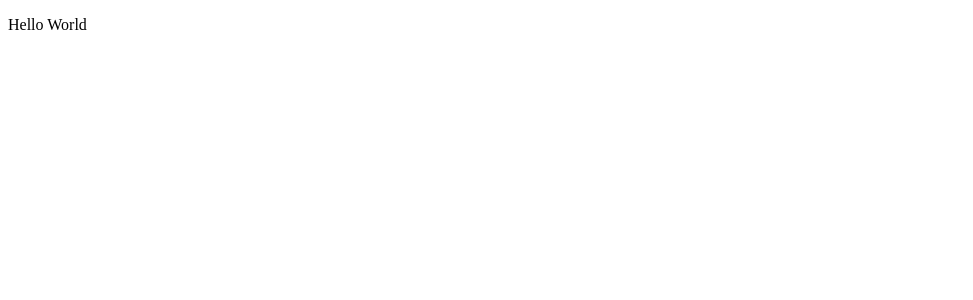
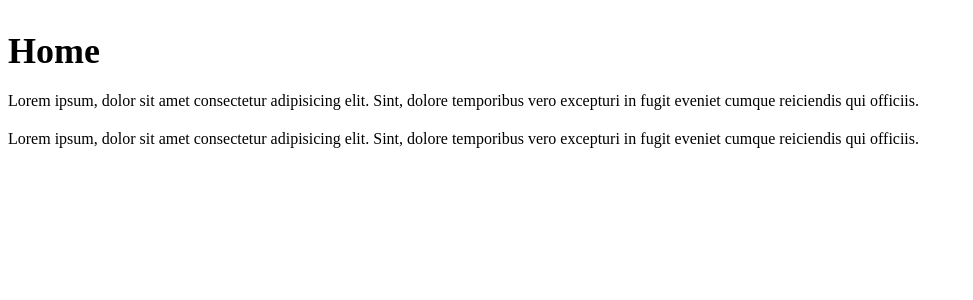
Before and after one commit to IRSAGE/Nuxt-Crash-Course, a Nuxt app: page / in a window 1280 px wide. Shown: the top 300 px of the page, without its empty margins (0-973 px from the left). Built offline with nearby package versions, Linux system fonts and the light colour scheme.

Commit message:
Adding Pages

```diff
--- a/app.vue
+++ /dev/null
@@ -1,5 +0,0 @@
-<template>
-  <div>
-    <p>Hello World</p>
-  </div>
-</template>
--- /dev/null
+++ b/pages/about.vue
@@ -0,0 +1,25 @@
+<template>
+  <div>
+    <h2>About</h2>
+    <p>
+      Lorem ipsum, dolor sit amet consectetur adipisicing elit. Sint, dolore
+      temporibus vero excepturi in fugit eveniet cumque reiciendis qui officiis.
+    </p>
+    <p>
+      Lorem ipsum, dolor sit amet consectetur adipisicing elit. Sint, dolore
+      temporibus vero excepturi in fugit eveniet cumque reiciendis qui officiis.
+    </p>
+  </div>
+</template>
+
+<script setup></script>
+
+<style scoped>
+h2 {
+  margin-bottom: 20px;
+  font-size: 36px;
+}
+p {
+  margin: 20px 0;
+}
+</style>
--- /dev/null
+++ b/pages/index.vue
@@ -0,0 +1,25 @@
+<template>
+  <div>
+    <h2>Home</h2>
+    <p>
+      Lorem ipsum, dolor sit amet consectetur adipisicing elit. Sint, dolore
+      temporibus vero excepturi in fugit eveniet cumque reiciendis qui officiis.
+    </p>
+    <p>
+      Lorem ipsum, dolor sit amet consectetur adipisicing elit. Sint, dolore
+      temporibus vero excepturi in fugit eveniet cumque reiciendis qui officiis.
+    </p>
+  </div>
+</template>
+
+<script setup></script>
+
+<style scoped>
+h2 {
+  margin-bottom: 20px;
+  font-size: 36px;
+}
+p {
+  margin: 20px 0;
+}
+</style>
--- /dev/null
+++ b/pages/products/index.vue
@@ -0,0 +1,9 @@
+<template>
+  <div>
+    <p>Producs</p>
+  </div>
+</template>
+
+<script setup></script>
+
+<style scoped></style>
```
